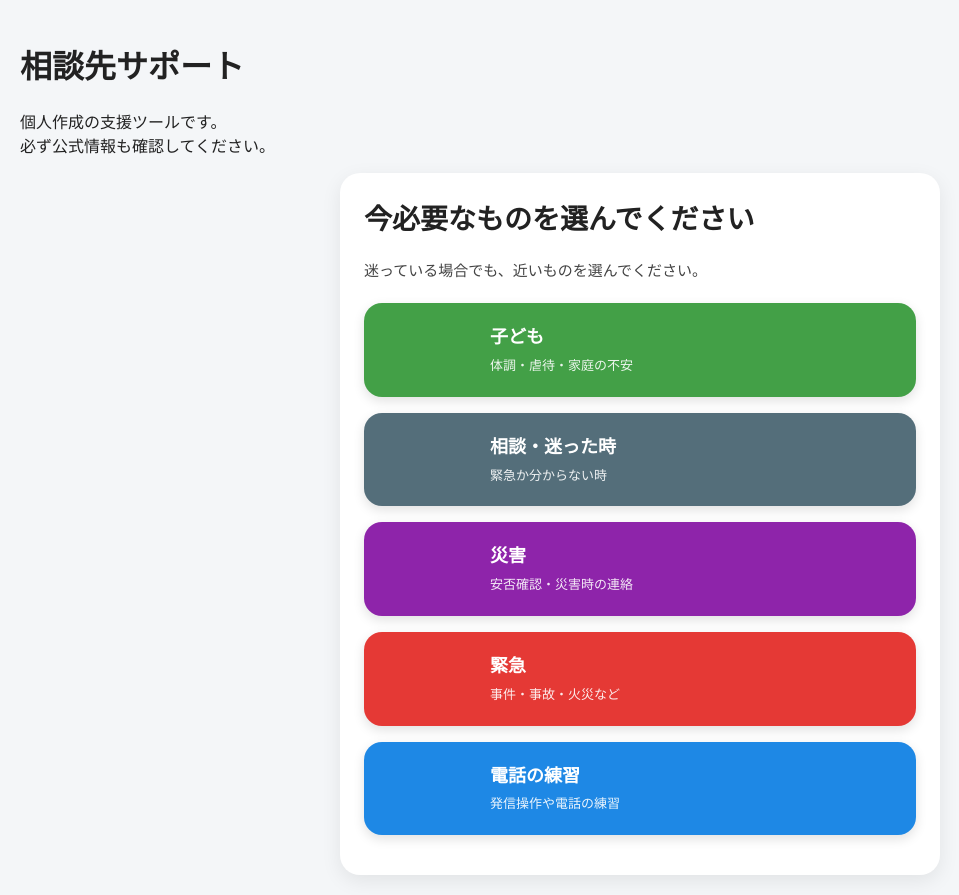
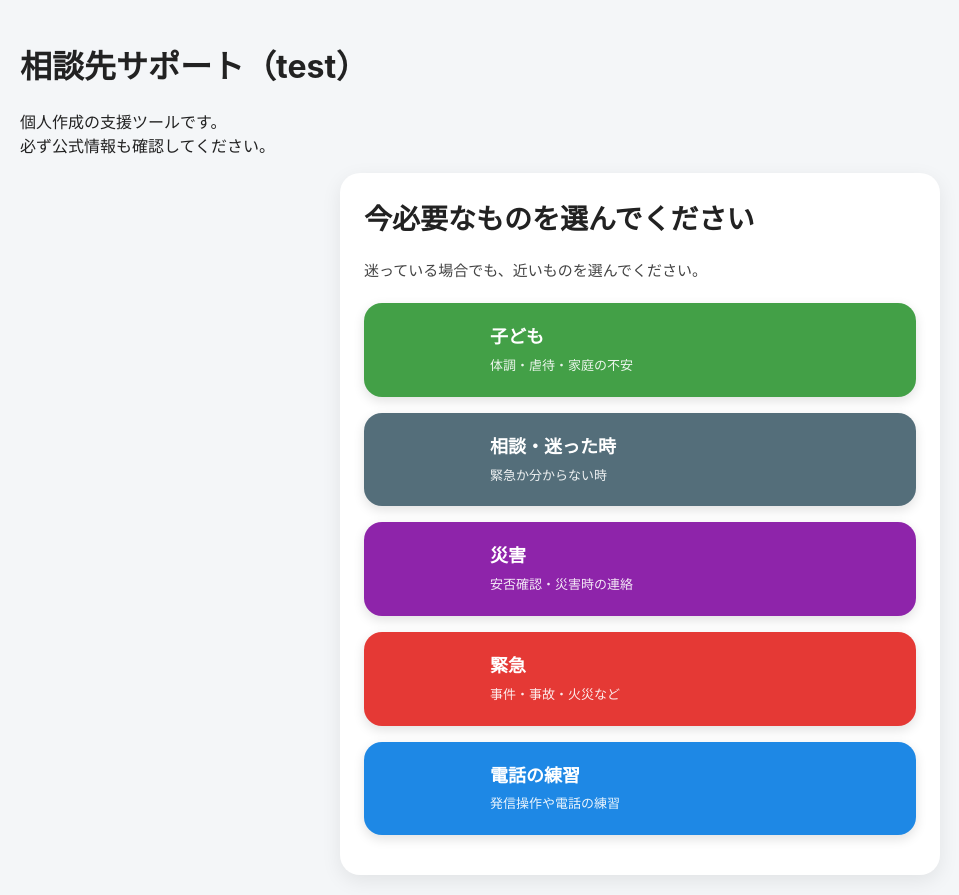
Before and after one commit to koredeii-app/9110-00, a plain HTML site: page index.html in a window 1280 px wide. Shown: the whole page, without its empty margins (0-959 px from the left). Drawn offline with Linux system fonts and the light colour scheme.

Commit message:
Update index.html

```diff
--- a/index.html
+++ b/index.html
@@ -19,7 +19,7 @@
 
   <main class="container">
 
-    <h1>相談先サポート</h1>
+    <h1>相談先サポート（test）</h1>
 
     <p class="notice">
       個人作成の支援ツールです。<br>
```
